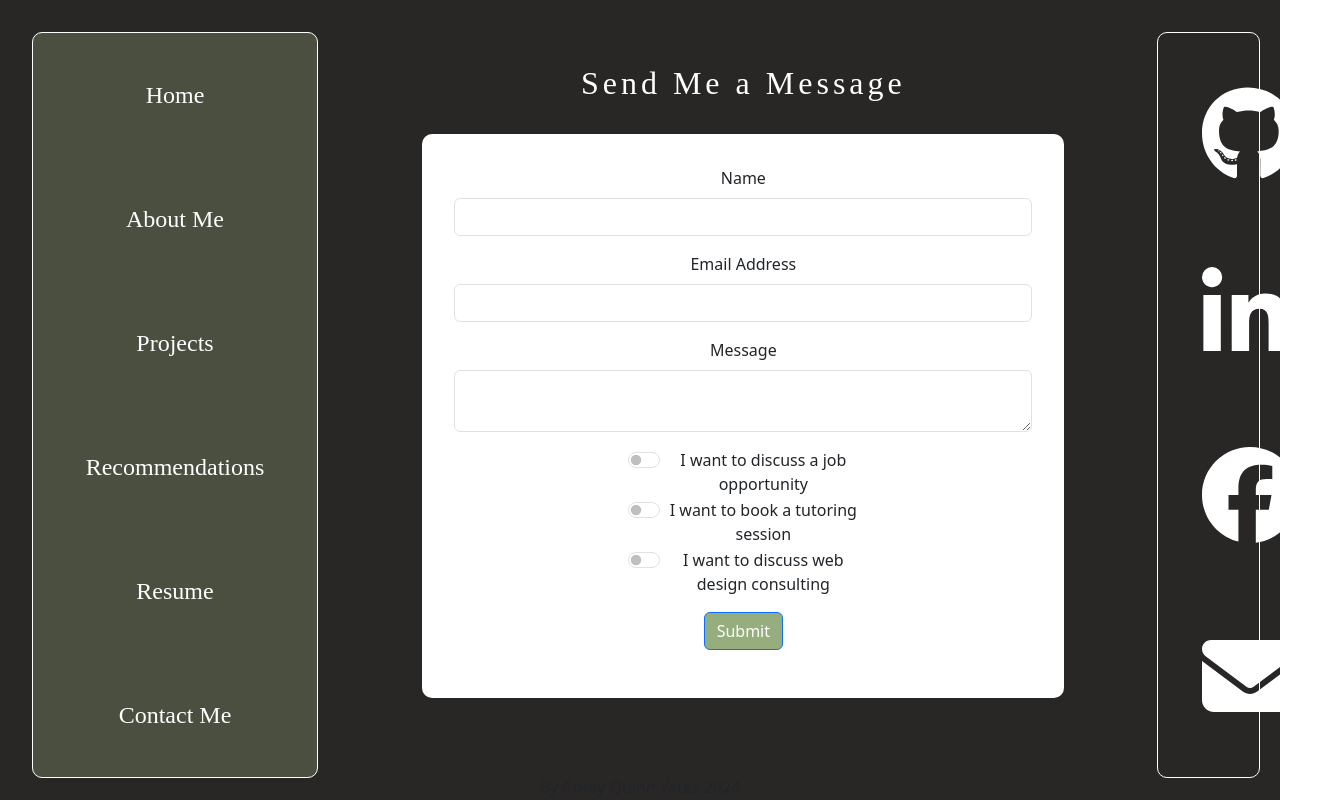
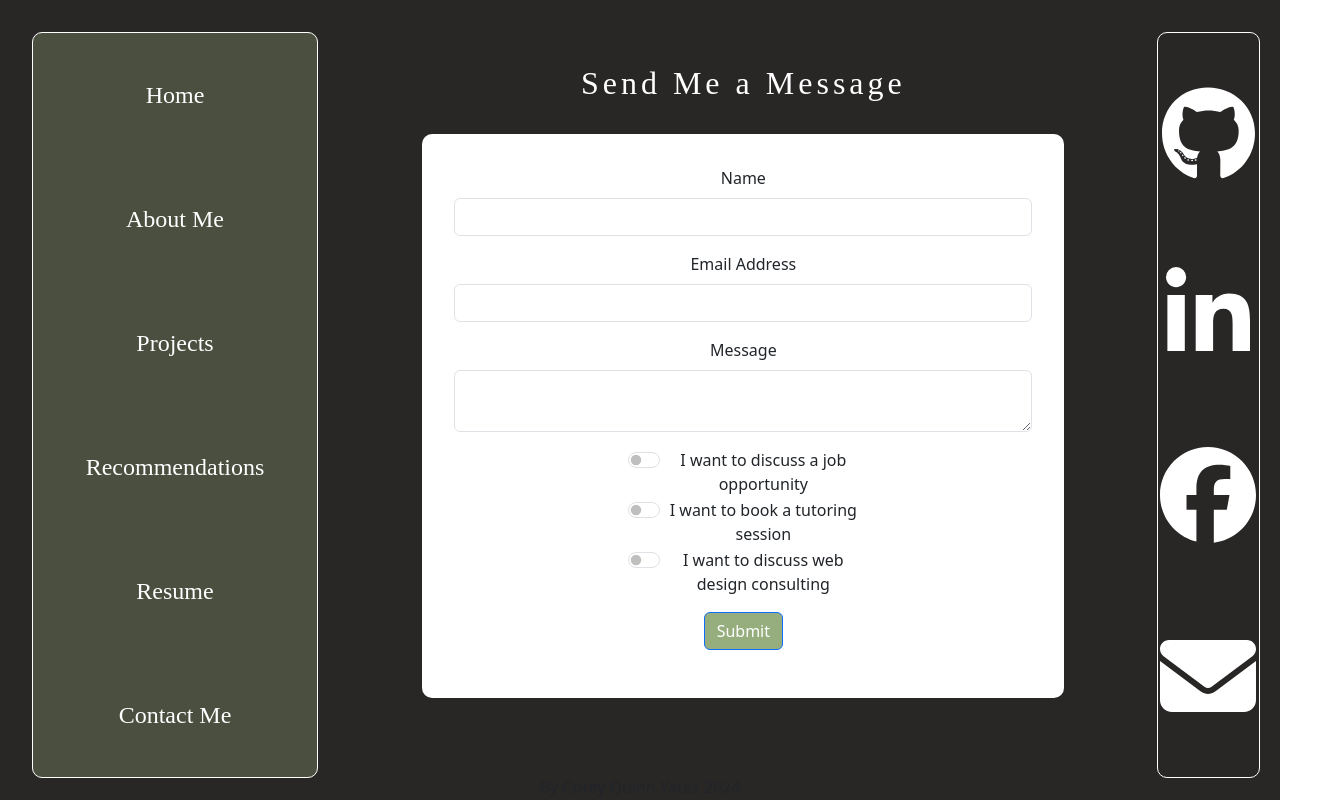
Before and after one commit to cqyates/Developer-Portfolio, a React (Vite) app in the folder client/: page /contact in a window 1280 px wide. Shown: the top 800 px of the page, 1330 px wide, since content can reach past the window. Built offline with nearby package versions, Linux system fonts and the light colour scheme.

Commit message:
fixed minor style issues

```diff
--- a/client/src/components/JumboTron/index.jsx
+++ b/client/src/components/JumboTron/index.jsx
@@ -32,9 +32,9 @@ const JumboTron = () => {
           }}
         >
           <Nav.Link as={Link} to="/admin">
-            Admin Tools
+          <h2> Admin</h2>
           </Nav.Link>
-          <Nav.Link onClick={Auth.logout}>Logout</Nav.Link>
+          <Nav.Link onClick={Auth.logout}><h2>Logout</h2></Nav.Link>
         </div>
       ) : (
         <Nav.Link onClick={() => setShowModal(true)}>
--- a/client/src/pages/Contact/index.jsx
+++ b/client/src/pages/Contact/index.jsx
@@ -23,7 +23,7 @@ const ContactPage = () => {
           <ContactForm />
         </Col>
         <Col lg={1} style={{ border: '1px solid white', borderRadius: "10px" }}>
-          <ButtonGroup style={{ display: 'flex', flexDirection: 'column', height: "100%", justifyContent: "space-evenly"}}>
+          <ButtonGroup style={{ display: 'flex', flexDirection: 'column', height: "100%", justifyContent: "space-evenly", alignItems: "center"}}>
             <a href="https://github.com/cqyates" target="_blank" rel="noreferrer">
             <FontAwesomeIcon
               icon={faGithub}
```
